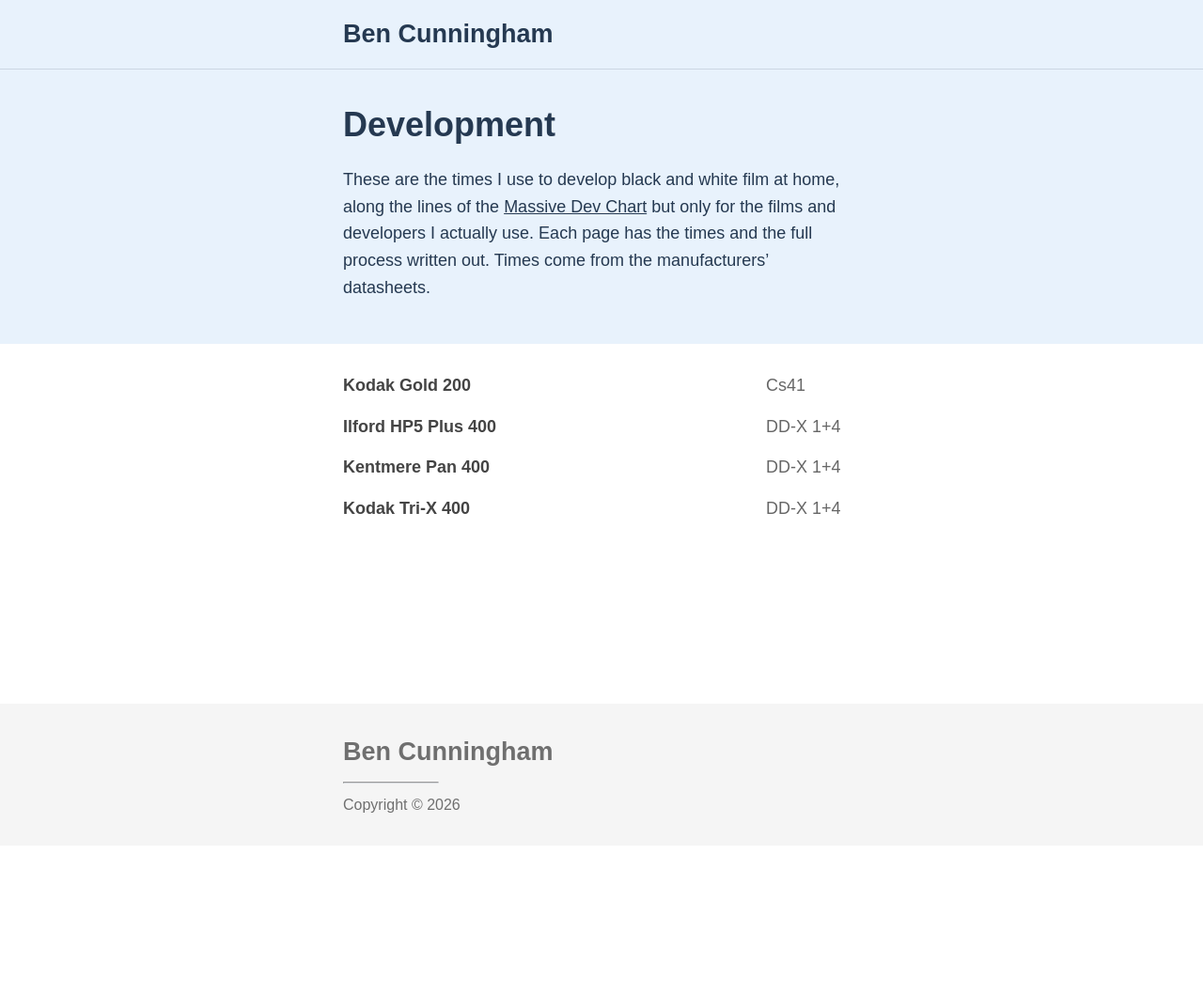
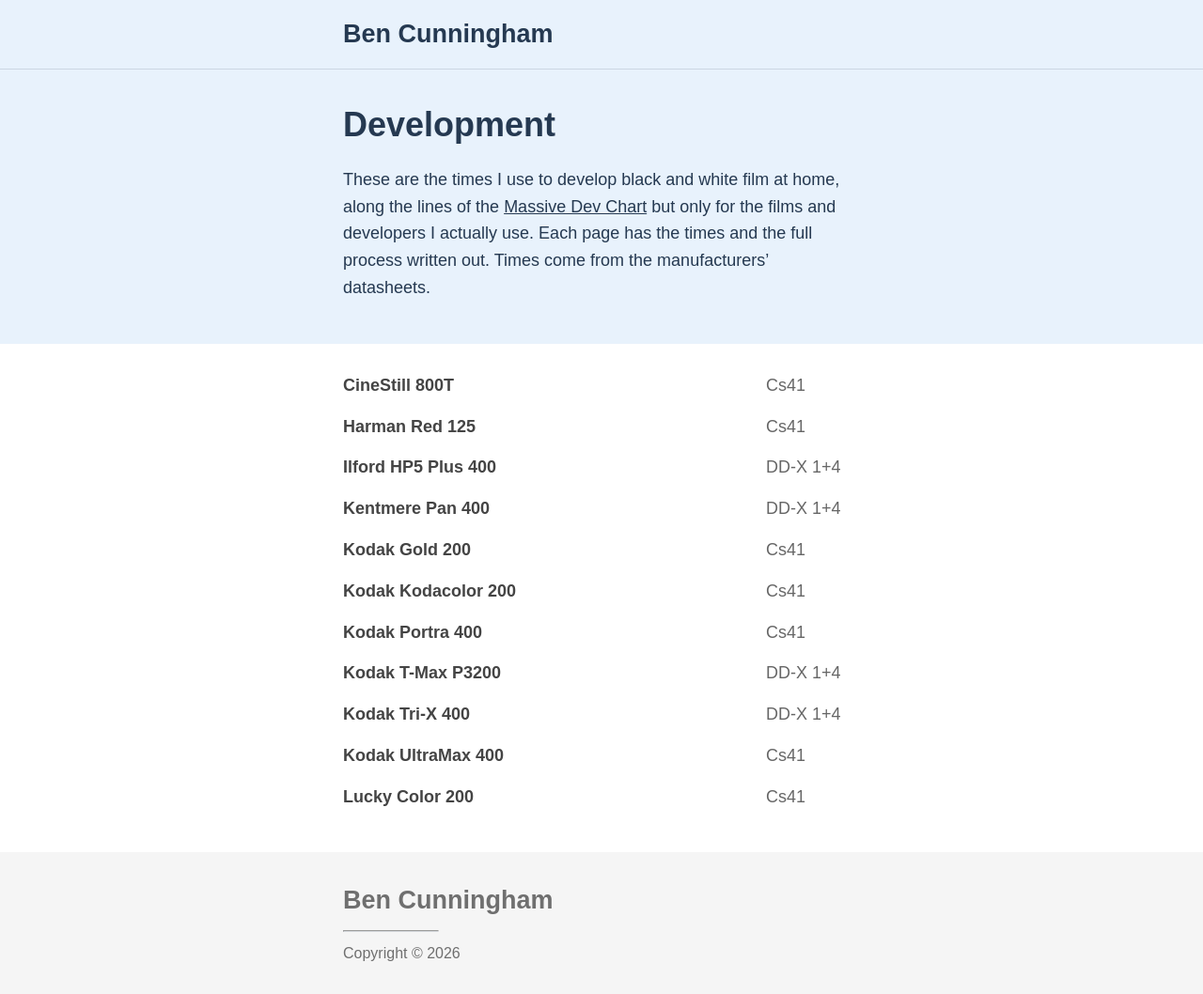
Before and after one commit to benjcunningham/benjcunningham.github.io, a Jekyll site: the page built from _development/index.md, in a window 1280 px wide. Shown: the whole page at 94% size. Built offline with Jekyll 4.4.1, drawn with Linux system fonts in a browser that asks for light colours; some web fonts are replaced; before the commit the page ends 900 px from its top, so only the background shows below that.

Commit message:
Add more film development pages (#72)
Add T-Max P3200 in DD-X at EI 800, 1600 and 3200, and CineStill 800T,
Harman Red 125, Kodak UltraMax 400, Kodacolor 200, Portra 400 and Lucky
Color 200 in Cs41 at box speed. Sort the development index by film name
so stocks from the same maker sit together.

Co-authored-by: Claude Opus 5.5 <noreply@anthropic.com>

```diff
--- /dev/null
+++ b/_development/kodacolor-200-cs41.md
@@ -0,0 +1,10 @@
+---
+layout: film-c41
+title: "Kodacolor 200 in Cs41"
+film: Kodak Kodacolor 200
+developer: cs41
+times:
+  35mm:
+    - { ei: 200, push: Box speed, time: "3:30" }
+
+---
--- /dev/null
+++ b/_development/portra-400-cs41.md
@@ -0,0 +1,10 @@
+---
+layout: film-c41
+title: "Portra 400 in Cs41"
+film: Kodak Portra 400
+developer: cs41
+times:
+  35mm:
+    - { ei: 400, push: Box speed, time: "3:30" }
+
+---
--- /dev/null
+++ b/_development/ultramax-400-cs41.md
@@ -0,0 +1,10 @@
+---
+layout: film-c41
+title: "UltraMax 400 in Cs41"
+film: Kodak UltraMax 400
+developer: cs41
+times:
+  35mm:
+    - { ei: 400, push: Box speed, time: "3:30" }
+
+---
--- a/_includes/development-roll.html
+++ b/_includes/development-roll.html
@@ -1,4 +1,4 @@
-{% assign films = site.development | where_exp: "doc", "doc.film" | sort: "title" %}
+{% assign films = site.development | where_exp: "doc", "doc.film" | sort: "film" %}
 <ul class="roll">
   {% for film in films %}
   {% assign developer = site.data.development.developers[film.developer] %}
```
Also changed, not shown: _development/cinestill-800t-cs41.md (added, +12 -0 lines), _development/harman-red-125-cs41.md (added, +13 -0 lines), _development/lucky-color-200-cs41.md (added, +10 -0 lines), _development/p3200-dd-x.md (added, +19 -0 lines), .cspell/development.txt.
